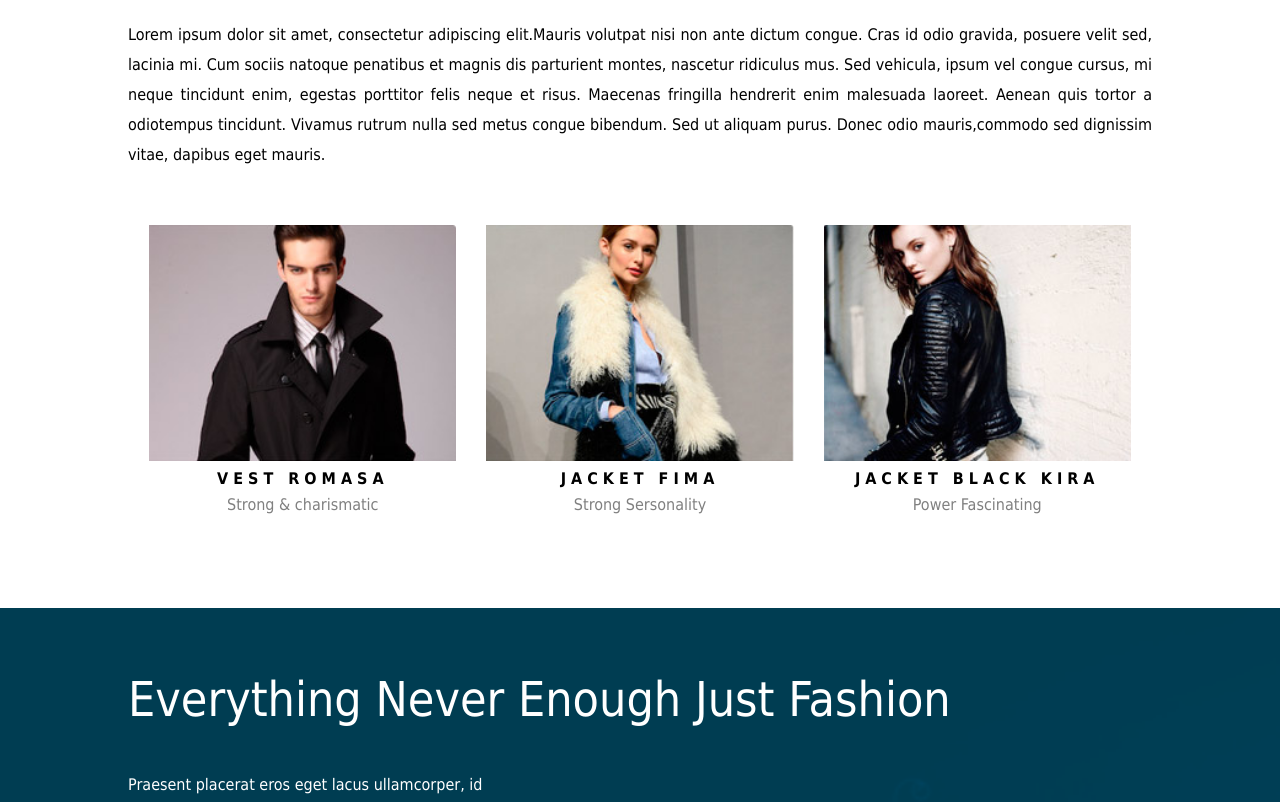
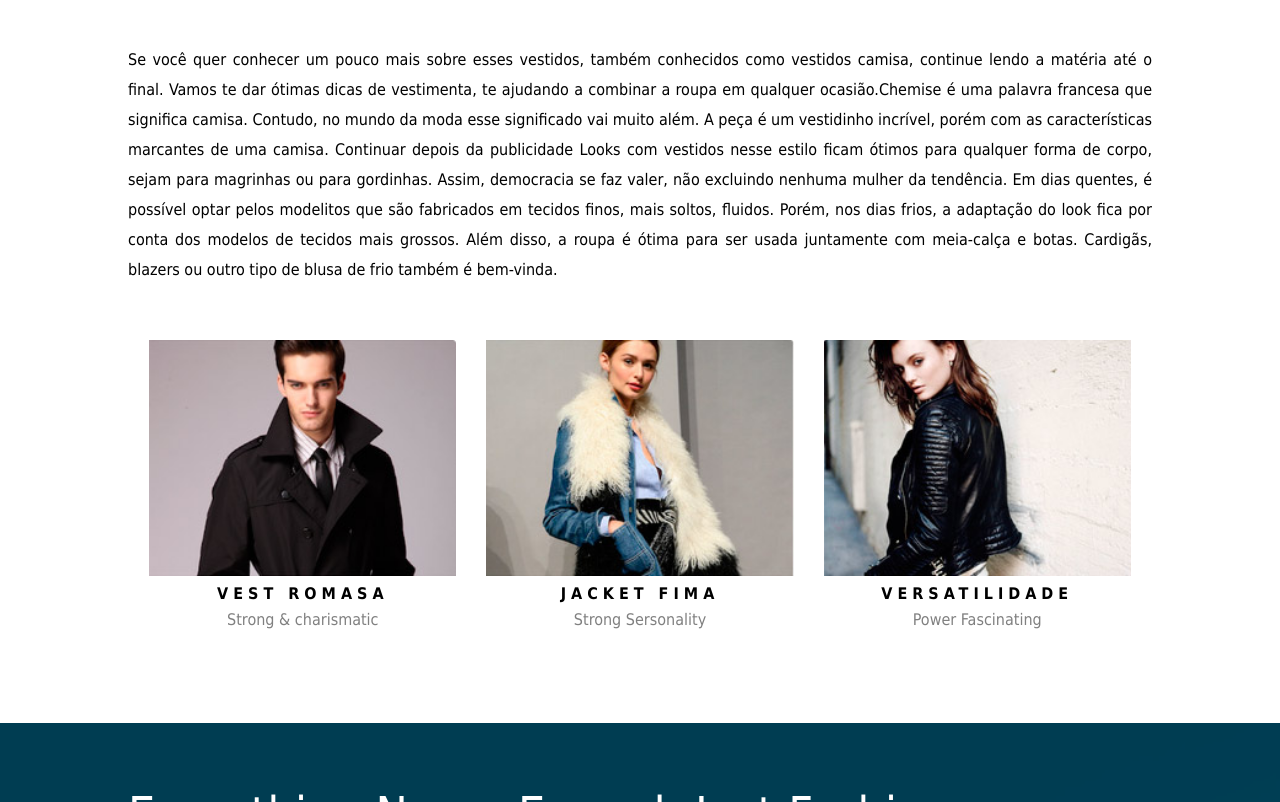
Before and after one commit to jaqueline-melo/new-fashion, a plain HTML site: page index.html in a window 1280 px wide. Shown: the part 705-1507 px from the top of the page. Drawn offline with Linux system fonts and the light colour scheme.

Commit message:
alteracao de titulo principal

```diff
--- a/index.html
+++ b/index.html
@@ -13,7 +13,7 @@
     <header>
         <nav>
             <img class="logo" src="./img/logo.png" alt="">
-            <div class="sanduwich" >
+            <div class="sanduwich">
                 <img src="./img/cardapio.png" alt="">
             </div>
             <ul class="menu">
@@ -25,16 +25,22 @@
     </header>
 
     <section class="new-fashion">
-        <h1 class="title">New Fashion Everything Never Enough</h1>
-            <p  class="content">Lorem ipsum dolor sit amet, consectetur adipiscing elit.Mauris volutpat nisi non ante dictum congue. Cras
-                id odio gravida, posuere velit sed, lacinia mi. Cum sociis natoque penatibus et magnis dis parturient
-                montes, nascetur ridiculus mus. Sed vehicula, ipsum vel congue cursus, mi neque tincidunt enim, egestas
-                porttitor
-                felis neque et risus. Maecenas fringilla hendrerit enim malesuada laoreet. Aenean quis tortor a
-                odiotempus
-                tincidunt. Vivamus rutrum nulla sed metus congue bibendum. Sed ut aliquam purus. Donec odio
-                mauris,commodo
-                sed dignissim vitae, dapibus eget mauris.
+        <h1 class="title">A moda do vestido chemise que conquistou por beleza e conforto; confira</h1>
+        <p class="content">Se você quer conhecer um pouco mais sobre esses vestidos, também conhecidos como vestidos
+            camisa, continue lendo a matéria até o final. Vamos te dar ótimas dicas de vestimenta, te ajudando a
+            combinar a roupa em qualquer ocasião.Chemise é uma palavra francesa que significa camisa. Contudo, no mundo
+            da moda esse significado vai muito além. A peça é um vestidinho incrível, porém com as características
+            marcantes de uma camisa.
+
+            Continuar depois da publicidade
+            Looks com vestidos nesse estilo ficam ótimos para qualquer forma de corpo, sejam para magrinhas ou para
+            gordinhas. Assim, democracia se faz valer, não excluindo nenhuma mulher da tendência.
+
+            Em dias quentes, é possível optar pelos modelitos que são fabricados em tecidos finos, mais soltos, fluidos.
+            Porém, nos dias frios, a adaptação do look fica por conta dos modelos de tecidos mais grossos.
+
+            Além disso, a roupa é ótima para ser usada juntamente com meia-calça e botas. Cardigãs, blazers ou outro
+            tipo de blusa de frio também é bem-vinda.
         </p>
 
         <div class="cards">
@@ -53,7 +59,7 @@
 
             <div class="card">
                 <img src="./img/modelo3.jpg" alt="">
-                <p class="text-card-title">Jacket Black Kira</p>
+                <p class="text-card-title">Versatilidade</p>
                 <p class="text-card-content">Power Fascinating</p>
             </div>
 
```
Lines whose indentation alone changed are shown as unchanged.
